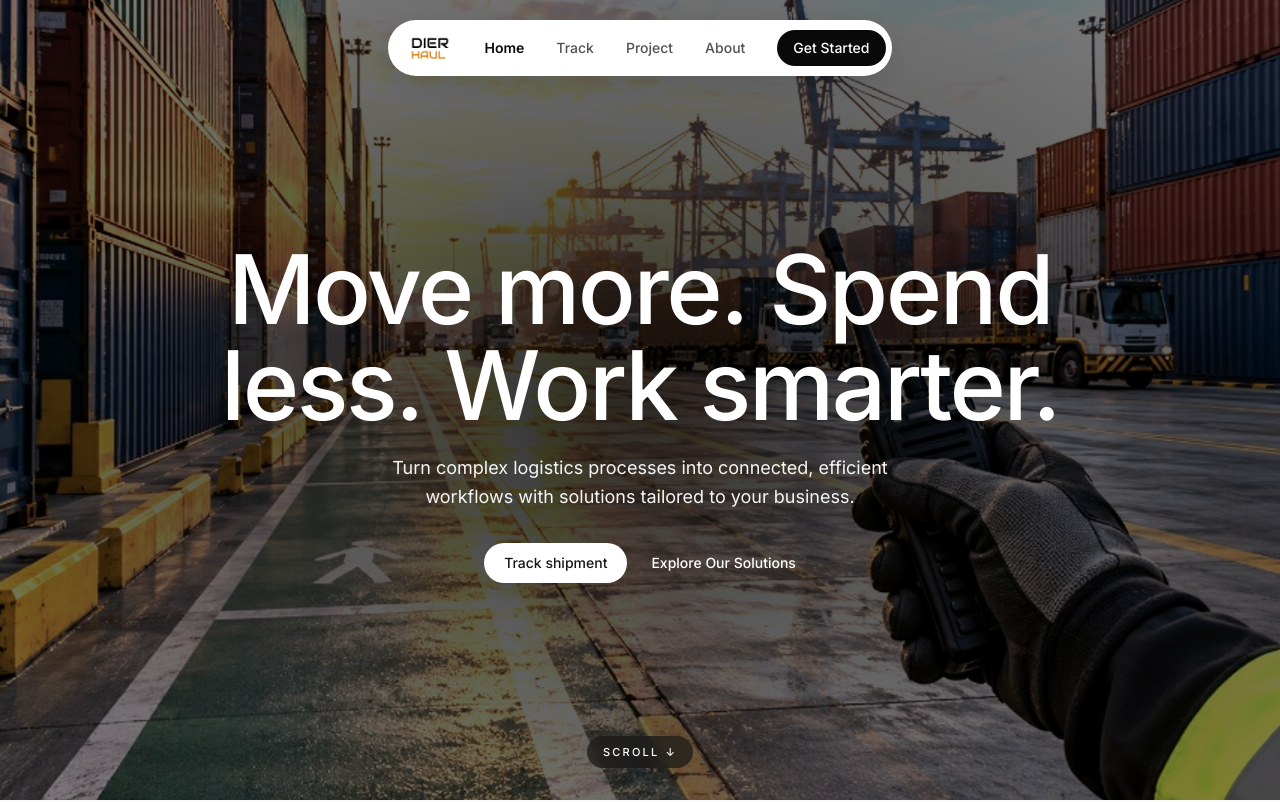
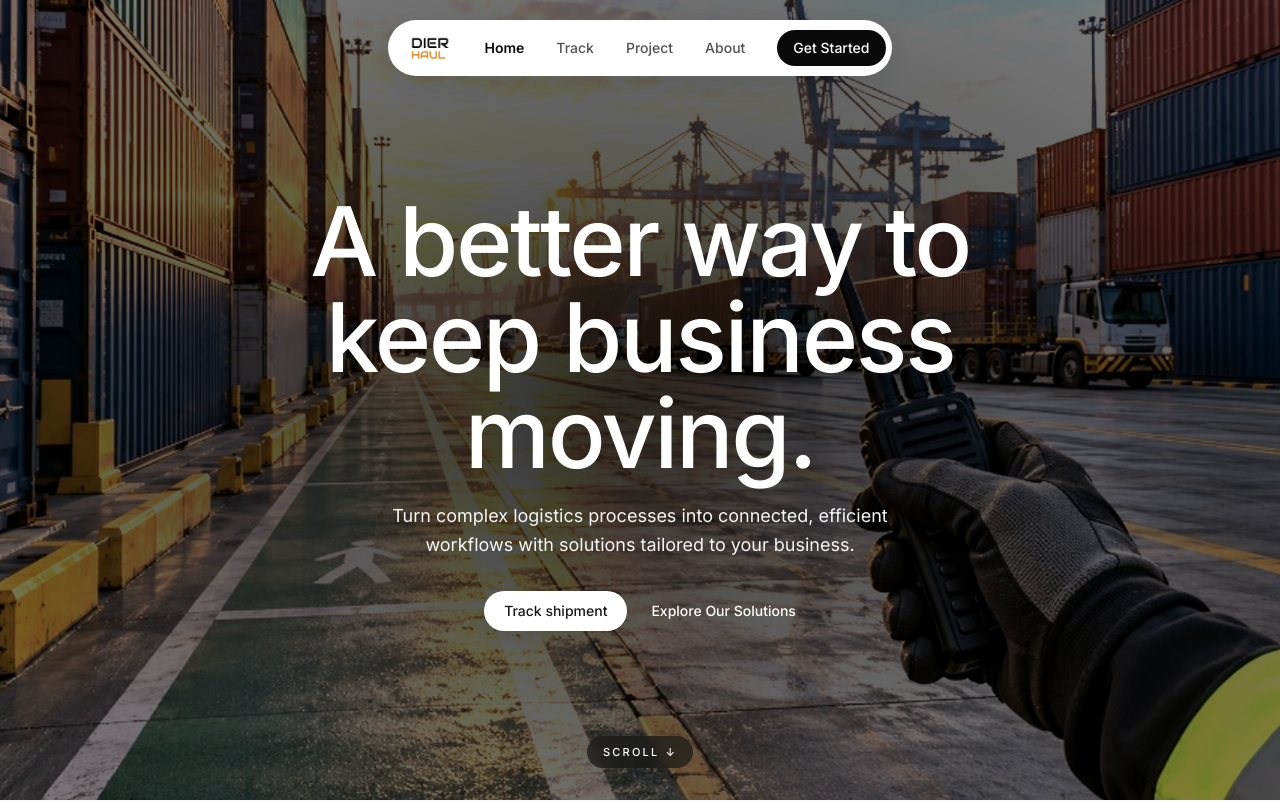
Before and after one commit to bramdier/dierhaul, a Next.js app: page / in a window 1280 px wide. Shown: the top 802 px of the page. Built offline with nearby package versions, Linux system fonts and the light colour scheme.

Commit message:
Fix: - fix hero text

```diff
--- a/components/marketing/Hero.tsx
+++ b/components/marketing/Hero.tsx
@@ -8,7 +8,7 @@ export default function Hero() {
       <HeroBackground />
       <div className="relative z-10 flex flex-col items-center px-6 pt-28 pb-28 text-center">
         <h1 className="font-display mt-6 max-w-4xl text-5xl leading-none font-medium tracking-tight text-white sm:text-7xl lg:text-8xl">
-          Move more. Spend less. Work smarter.
+          A better way to keep business moving.
         </h1>
         <p className="mt-5 max-w-lg text-base leading-relaxed text-neutral-100 sm:text-lg">
           Turn complex logistics processes into connected, efficient workflows with solutions tailored to your business.
```
